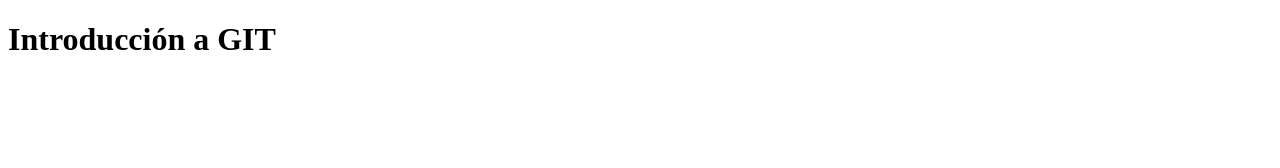
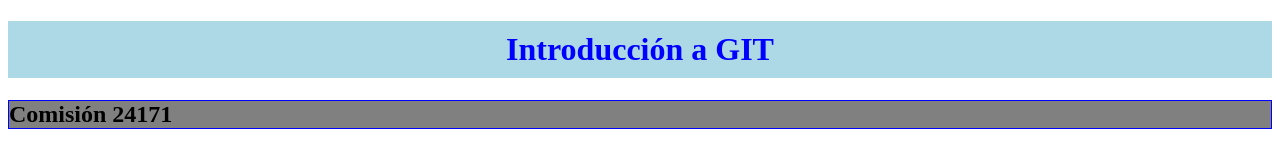
Before and after one commit to juanpablocodoacodo/cac-com240171, a plain HTML site: page index.html in a window 1280 px wide. Drawn offline with Linux system fonts and the light colour scheme.

Commit message:
Cambios en HTML y CSS

```diff
--- a/css/estilos.css
+++ b/css/estilos.css
@@ -0,0 +1,10 @@
+h1{
+    color: blue;
+    background-color: lightblue;
+    padding: 10px;
+    text-align: center;
+}
+h2{
+    border: 1px solid blue;
+    background-color: grey;
+}
--- a/index.html
+++ b/index.html
@@ -8,6 +8,6 @@
 </head>
 <body>
     <h1>Introducción a GIT</h1>
-
+    <h2>Comisión 24171</h2>
 </body>
 </html>
```
